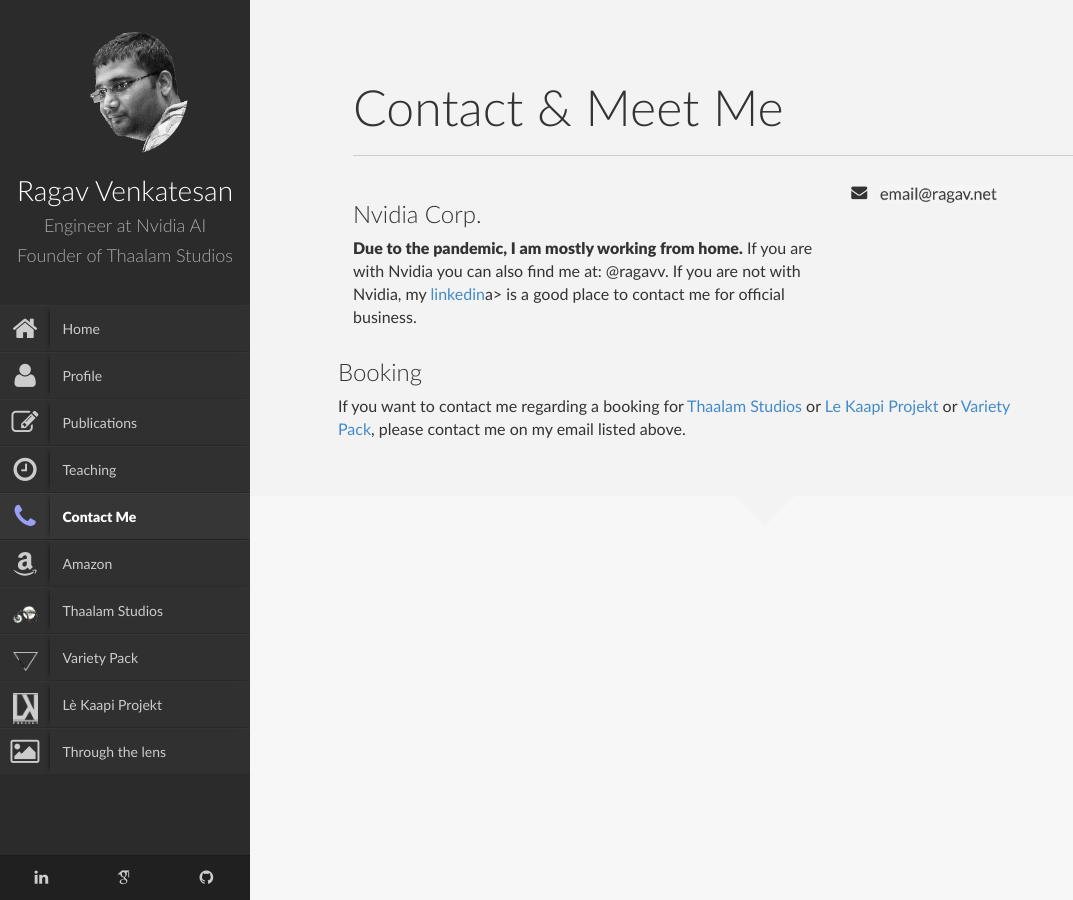
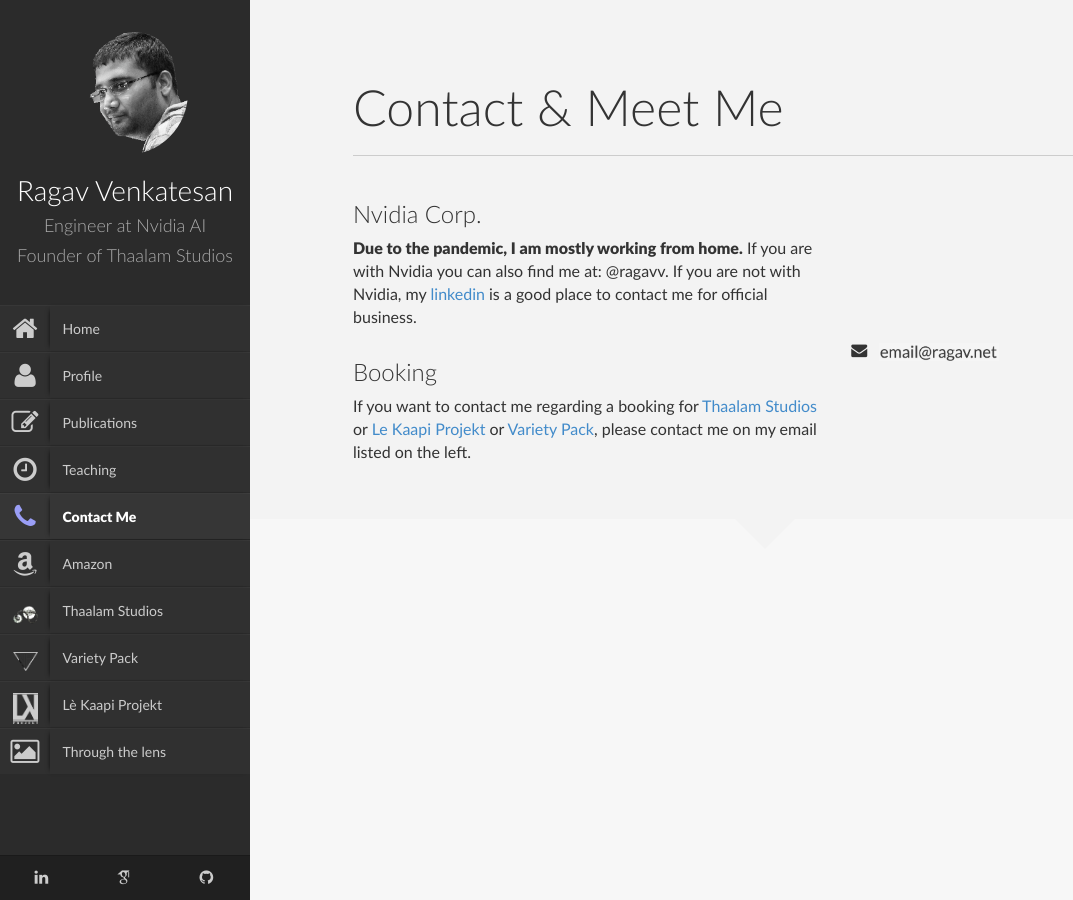
Before and after one commit to ragavvenkatesan/ragavvenkatesan.github.io, a Jekyll site: the page built from contact.html, in a window 1280 px wide. Shown: the whole page, without its empty margins (0-1073 px from the left). Built offline with Jekyll 4.4.1, drawn with Linux system fonts in a browser that asks for light colours; nearby versions of some CDN libraries; some of the changed lines change nothing that is shown.

Commit message:
Updated contact info page.

```diff
--- a/contact.html
+++ b/contact.html
@@ -15,9 +15,24 @@
 
                         <strong>Due to the pandemic, I am mostly working from home.</strong>
                         If you are with Nvidia you can also find me at: @ragavv.
-                        If you are not with Nvidia, my <a href="https://linkedin.ragav.net/">linkedin</a>a> is a good place to contact me for official business.</p>
+                        If you are not with Nvidia, my <a href="https://linkedin.ragav.net/">linkedin</a> is a good
+                        place to contact me for official business.</p>
+                    </div>
                 </div>
 
+
+
+
+                <div class="row">
+                    <div class="col-md-7">
+                        <h3>Booking</h3>
+                        <p> If you want to contact me regarding a booking for <a
+                                href="{{site.url}}/thaalam.html">Thaalam Studios</a> or
+                            <a href="{{site.url}}/le-kaapi-projekt.html">Le Kaapi Projekt</a> or <a
+                                href="{{site.url}}/variety-pack.html">Variety Pack</a>, please contact me on my
+                            email listed on the left.
+                        </p>
+                    </div>
 
                     <div class="col-md-5">
                         <ul class="list-unstyled">
@@ -28,13 +43,8 @@
                         </ul>
                     </div>
 
-
-
-                <div class="row">
-                    <div class="col-md-10">
-                      <h3>Booking</h3>
-                        <p> If you want to contact me regarding a booking for <a href="{{site.url}}/thaalam.html">Thaalam Studios</a> or
-                            <a href="{{site.url}}/le-kaapi-projekt.html">Le Kaapi Projekt</a> or <a href="{{site.url}}/variety-pack.html">Variety Pack</a>, please contact me on my email listed above. </p>
                 </div>
             </div>
         </div>
+    </div>
+</div>
```
Lines whose indentation alone changed are shown as unchanged.
